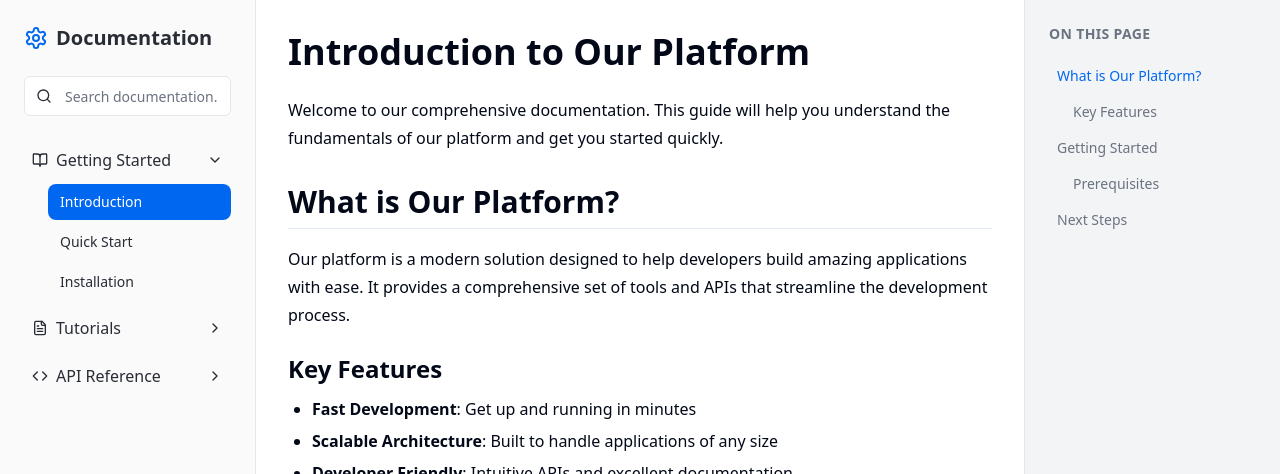
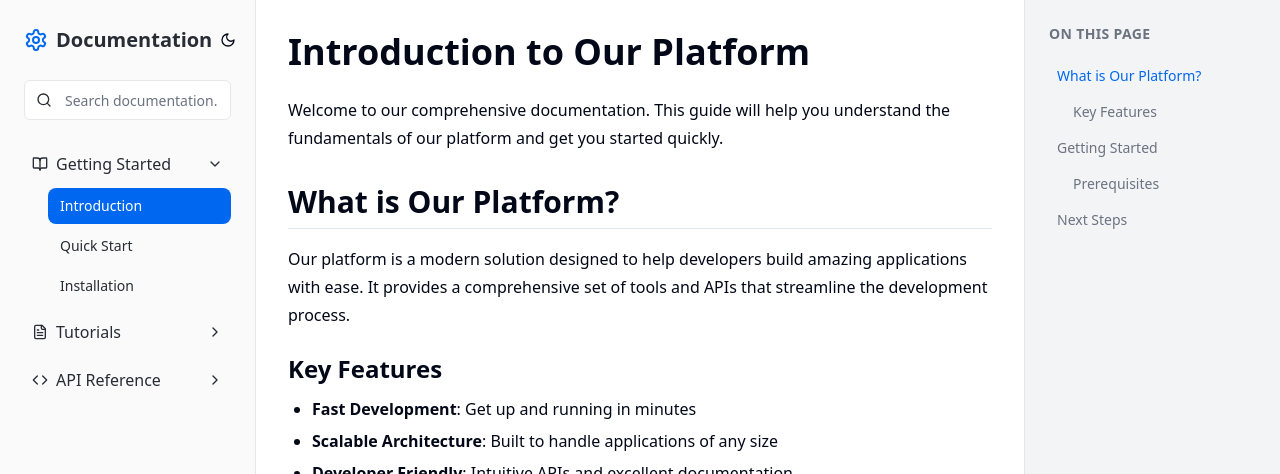
Before and after one commit to sahana-gj/docs-kaizen, a React (Vite) app: page / in a window 1280 px wide. Shown: the top 474 px of the page. Built offline with nearby package versions, Linux system fonts and the light colour scheme.

Commit message:
Add dark mode toggle
Implement a dark mode toggle button for the blog site, allowing users to switch between light and dark themes for both the overall site and the content reader.

```diff
--- a/src/App.tsx
+++ b/src/App.tsx
@@ -3,6 +3,7 @@ import { Toaster as Sonner } from "@/components/ui/sonner";
 import { TooltipProvider } from "@/components/ui/tooltip";
 import { QueryClient, QueryClientProvider } from "@tanstack/react-query";
 import { BrowserRouter, Routes, Route } from "react-router-dom";
+import { ThemeProvider } from "next-themes";
 import { BlogLayout } from "./components/BlogLayout";
 import NotFound from "./pages/NotFound";
 
@@ -10,6 +11,7 @@ const queryClient = new QueryClient();
 
 const App = () => (
   <QueryClientProvider client={queryClient}>
+    <ThemeProvider attribute="class" defaultTheme="light" enableSystem>
       <TooltipProvider>
         <Toaster />
         <Sonner />
@@ -21,6 +23,7 @@ const App = () => (
           </Routes>
         </BrowserRouter>
       </TooltipProvider>
+    </ThemeProvider>
   </QueryClientProvider>
 );
 
--- a/src/components/BlogSidebar.tsx
+++ b/src/components/BlogSidebar.tsx
@@ -5,6 +5,7 @@ import { blogCategories, blogPosts } from "@/data/blog-posts";
 import { cn } from "@/lib/utils";
 import { Button } from "@/components/ui/button";
 import { Input } from "@/components/ui/input";
+import { ThemeToggle } from "./ThemeToggle";
 
 const categoryIcons = {
   "getting-started": BookOpen,
@@ -107,6 +108,10 @@ export function BlogSidebar({ isOpen = true, onClose, className }: BlogSidebarPr
             <Settings className="h-6 w-6 text-docs-nav-active" />
             <h1 className="text-xl font-bold text-docs-nav-foreground">Documentation</h1>
           </div>
+          <div className="flex items-center gap-2">
+            <div className="hidden lg:block">
+              <ThemeToggle />
+            </div>
             {onClose && (
               <Button
                 variant="ghost"
@@ -117,6 +122,7 @@ export function BlogSidebar({ isOpen = true, onClose, className }: BlogSidebarPr
                 <X className="h-4 w-4" />
               </Button>
             )}
+          </div>
         </div>
 
         {/* Search Box */}
--- a/src/components/MobileHeader.tsx
+++ b/src/components/MobileHeader.tsx
@@ -1,6 +1,7 @@
 import { Button } from "@/components/ui/button";
 import { Menu, Search } from "lucide-react";
 import { useState } from "react";
+import { ThemeToggle } from "./ThemeToggle";
 
 interface MobileHeaderProps {
   onMenuClick: () => void;
@@ -23,6 +24,7 @@ export function MobileHeader({ onMenuClick, title = "Documentation" }: MobileHea
           {title}
         </h1>
       </div>
+      <ThemeToggle />
     </header>
   );
 }
--- /dev/null
+++ b/src/components/ThemeToggle.tsx
@@ -0,0 +1,37 @@
+import { Moon, Sun } from "lucide-react";
+import { Button } from "@/components/ui/button";
+import { useTheme } from "next-themes";
+import { useEffect, useState } from "react";
+
+export function ThemeToggle() {
+  const { theme, setTheme } = useTheme();
+  const [mounted, setMounted] = useState(false);
+
+  useEffect(() => {
+    setMounted(true);
+  }, []);
+
+  if (!mounted) {
+    return (
+      <Button variant="ghost" size="sm" className="h-8 w-8 p-0">
+        <Sun className="h-4 w-4" />
+      </Button>
+    );
+  }
+
+  return (
+    <Button
+      variant="ghost"
+      size="sm"
+      onClick={() => setTheme(theme === "dark" ? "light" : "dark")}
+      className="h-8 w-8 p-0"
+    >
+      {theme === "dark" ? (
+        <Sun className="h-4 w-4" />
+      ) : (
+        <Moon className="h-4 w-4" />
+      )}
+      <span className="sr-only">Toggle theme</span>
+    </Button>
+  );
+}
--- a/src/index.css
+++ b/src/index.css
@@ -90,6 +90,16 @@
     --border: 217.2 32.6% 17.5%;
     --input: 217.2 32.6% 17.5%;
     --ring: 212.7 26.8% 83.9%;
+
+    /* Documentation specific colors - dark mode */
+    --docs-nav: 240 5.9% 10%;
+    --docs-nav-foreground: 240 4.8% 95.9%;
+    --docs-nav-active: 224.3 76.3% 48%;
+    --docs-nav-active-foreground: 0 0% 100%;
+    --docs-toc: 240 3.7% 15.9%;
+    --docs-toc-foreground: 215 20.2% 65.1%;
+    --docs-border: 240 3.7% 15.9%;
+
     --sidebar-background: 240 5.9% 10%;
     --sidebar-foreground: 240 4.8% 95.9%;
     --sidebar-primary: 224.3 76.3% 48%;
```
Lines whose indentation alone changed are shown as unchanged.
